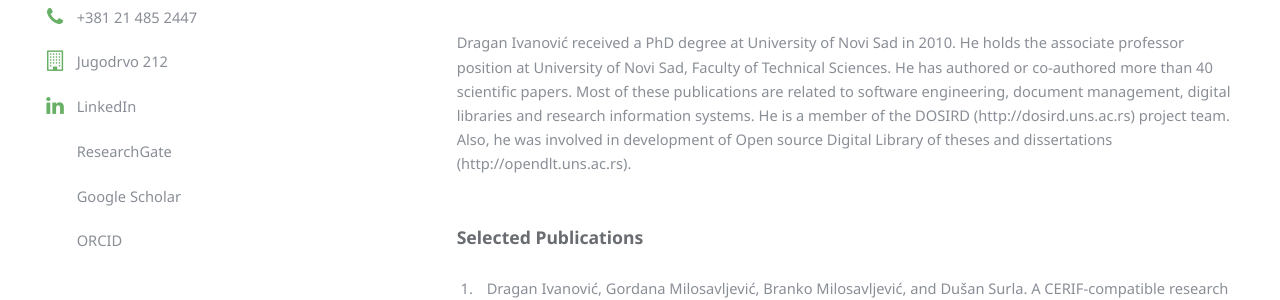
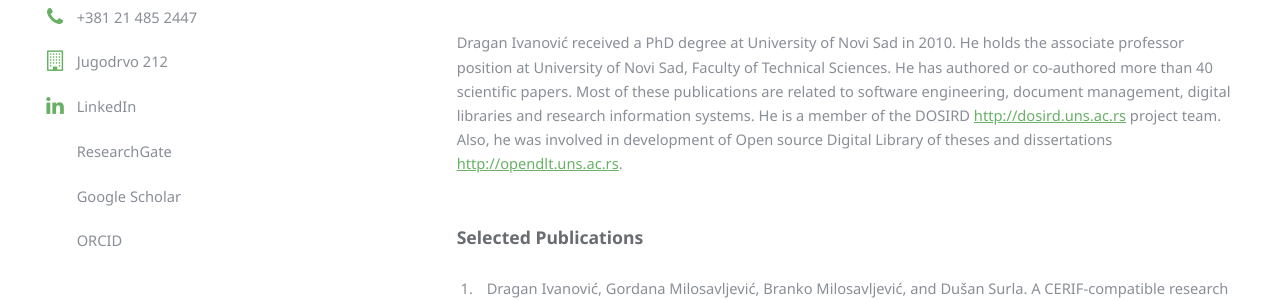
Before and after one commit to unsftn/informatika, a Jekyll site: the page built from _faculty/DraganIvanovic.md, in a window 1280 px wide. Shown: the part 216-516 px from the top of the page. Built offline with Jekyll 4.4.1, drawn with Linux system fonts in a browser that asks for light colours; part of the change alters nothing that is shown.

```diff
--- a/_faculty/DraganIvanovic.md
+++ b/_faculty/DraganIvanovic.md
@@ -14,7 +14,7 @@ photo:
 Dragan Ivanović received a PhD degree at University of Novi Sad in 2010.
 He holds the associate professor position at University of Novi Sad, Faculty of
 Technical Sciences. He has authored or co-authored more than 40 scientific
-papers. Most of these publications are related to software engineering, document management, digital libraries and research information systems. He is a member of the DOSIRD (http://dosird.uns.ac.rs) project team. Also, he was involved in development of Open source Digital Library of theses and dissertations (http://opendlt.uns.ac.rs).
+papers. Most of these publications are related to software engineering, document management, digital libraries and research information systems. He is a member of the DOSIRD [http://dosird.uns.ac.rs](http://dosird.uns.ac.rs) project team. Also, he was involved in development of Open source Digital Library of theses and dissertations [http://opendlt.uns.ac.rs](http://opendlt.uns.ac.rs).
 
 ### Selected Publications
 
```
